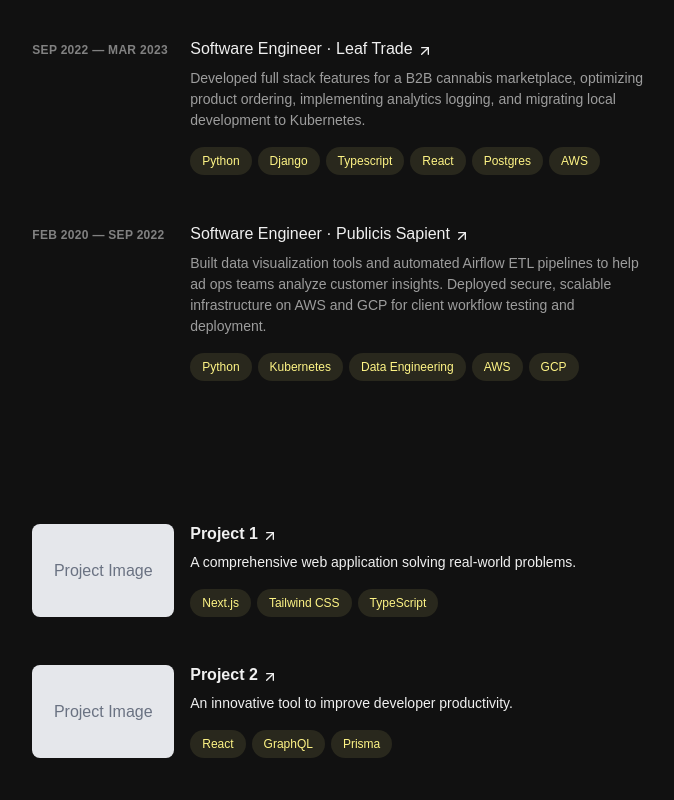
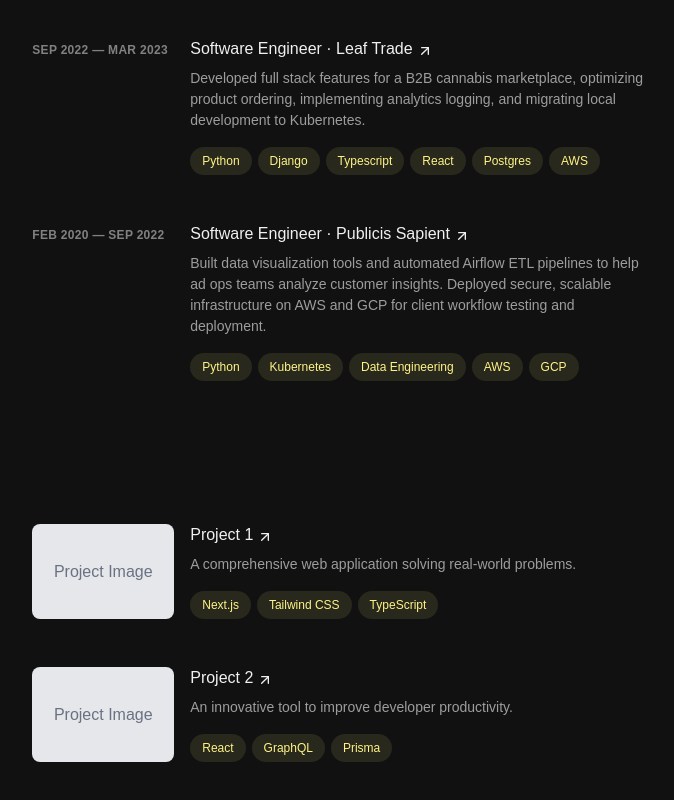
Before and after one commit to hgrias/harrisongrias.com, a Next.js app: page / in a window 1280 px wide. Shown: the part 717-1517 px from the top of the page, without its empty margins (584-1258 px from the left). Built offline with nearby package versions, Linux system fonts and the light colour scheme.

Commit message:
refactor: project card to match experience card

```diff
--- a/src/app/components/projects/ProjectCard.tsx
+++ b/src/app/components/projects/ProjectCard.tsx
@@ -35,16 +35,18 @@
 
         {/* Project Content */}
         <div className="sm:col-span-6">
-          <h3 className="text-foreground flex items-center gap-1 leading-snug font-semibold">
-            <span className="group-hover:text-primary text-foreground inline-flex items-baseline text-base leading-tight transition">
+          <h3 className="group-hover:text-primary text-foreground items-center leading-snug font-medium">
+            <span>
               {name}
+              <ArrowUpRight
+                size={16}
+                className="group-hover:text-primary ml-1 inline-block h-4 w-4 shrink-0 translate-y-px self-end transition-transform group-hover:translate-x-1 group-hover:-translate-y-1 group-hover/link:translate-x-1 group-hover/link:-translate-y-1 group-focus-visible/link:translate-x-1 group-focus-visible/link:-translate-y-1 motion-reduce:transition-none"
+              />
             </span>
-            <ArrowUpRight
-              size={16}
-              className="group-hover:text-primary self-end transition-transform group-hover:translate-x-1 group-hover:-translate-y-1"
-            />
           </h3>
-          <p className="mt-2 text-sm leading-normal">{description}</p>
+          <p className="text-muted-foreground mt-2 text-sm leading-normal">
+            {description}
+          </p>
           <ul className="mt-2 flex flex-wrap">
             {technologies.map((tech, techIndex) => (
               <li key={techIndex} className="mt-2 mr-1.5">
```
